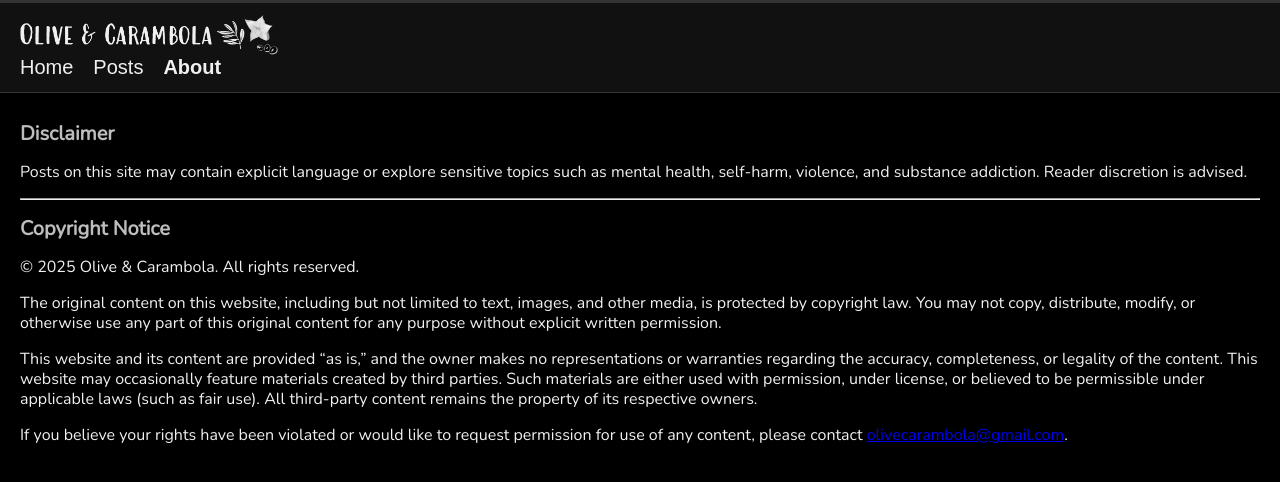
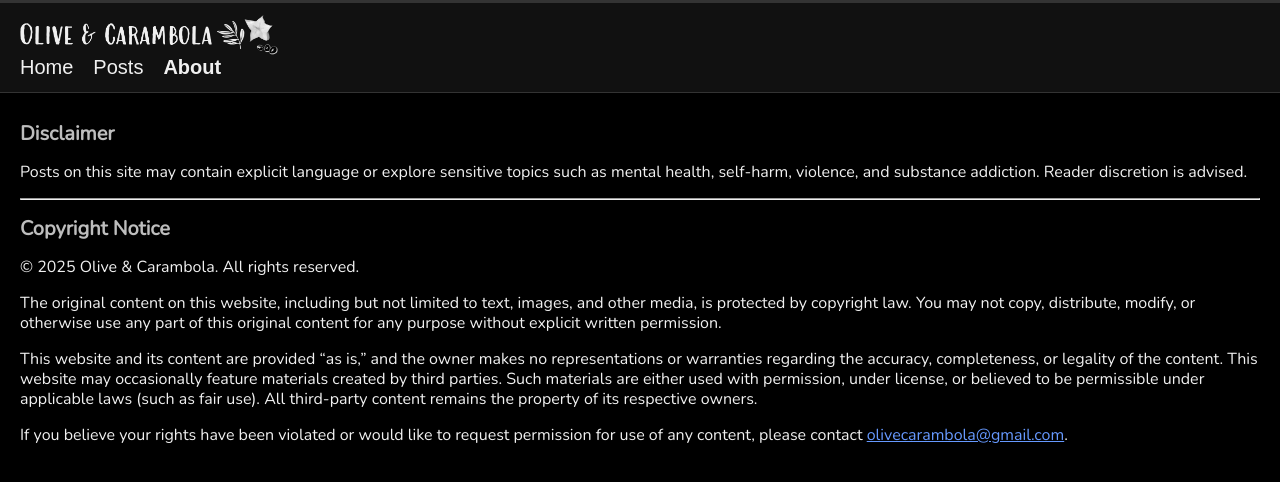
Before and after one commit to olivecarambola/logbook, a Jekyll site: the page built from about.md, in a window 1280 px wide. Shown: the top 482 px of the page. Built offline with Jekyll 4.4.1, drawn with Linux system fonts in a browser that asks for light colours; some web fonts are replaced.

Commit message:
Update style.scss

```diff
--- a/assets/css/style.scss
+++ b/assets/css/style.scss
@@ -133,6 +133,16 @@ header nav ul li a.active,               /* active menu item styling */
   text-decoration: underline;
 }
 
+body a {
+  color: #6699ff;
+  text-decoration: underline;
+}
+
+body a:hover {
+  color: #99ccff;
+  text-decoration: underline;
+}
+
 #posts-list {
   list-style: none;
   padding-left: 5px;
```
